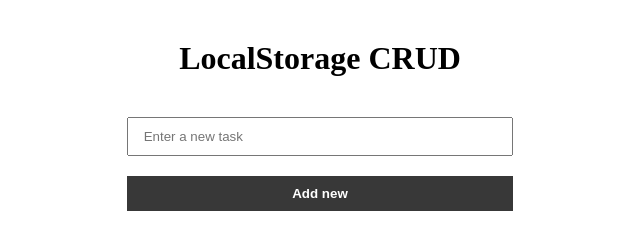
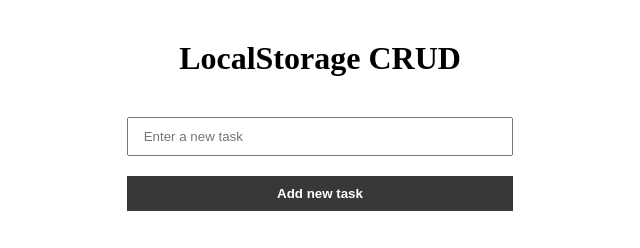
Before and after one commit to srteerra/LocalStorage-CRUD, a plain HTML site: page index.html in a window 1280 px wide. Shown: the top 248 px of the page, 320-960 px from the left. Drawn offline with Linux system fonts and the light colour scheme.

Commit message:
feat: preparing for pages

```diff
--- a/index.html
+++ b/index.html
@@ -27,7 +27,7 @@
             id="new-task__input"
             placeholder="Enter a new task"
           />
-          <button id="new-task__submit">Add new</button>
+          <button id="new-task__submit">Add new task</button>
         </div>
         <div id="tasks_container"></div>
         <footer>
```
